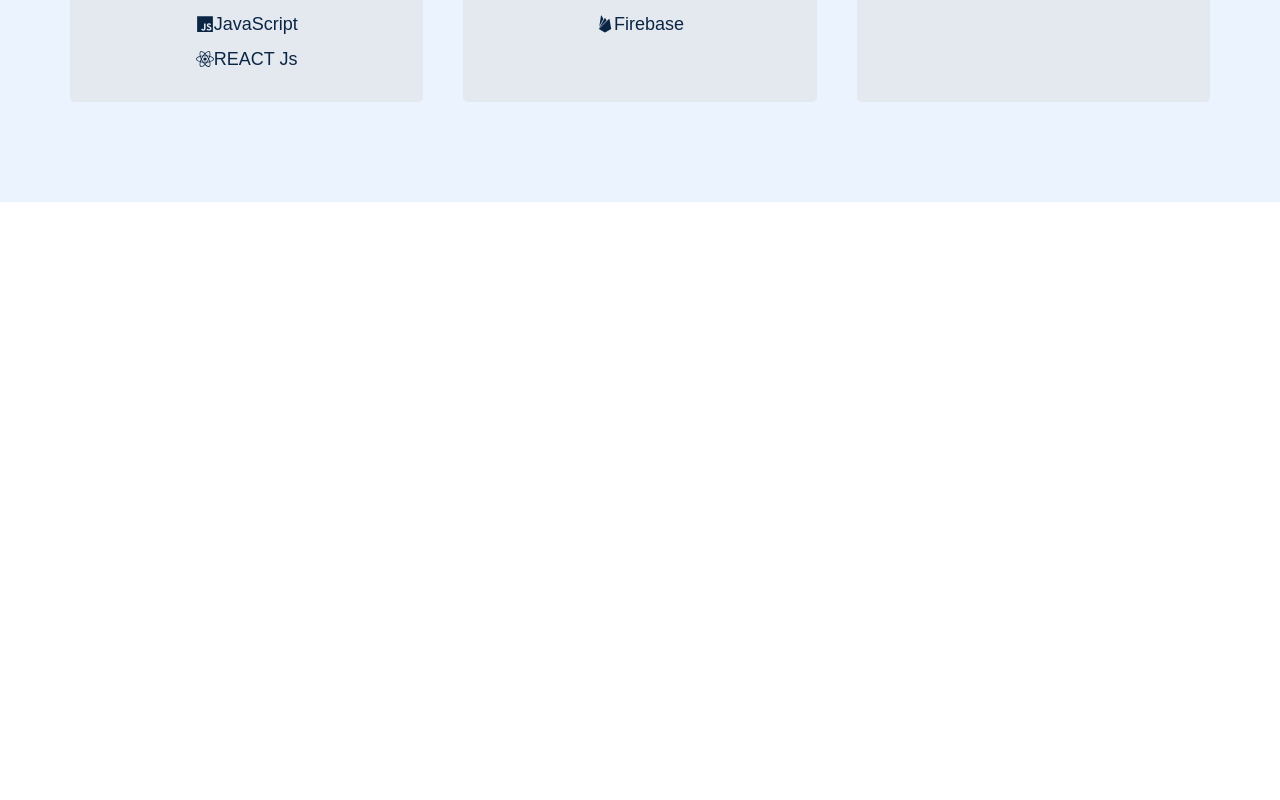
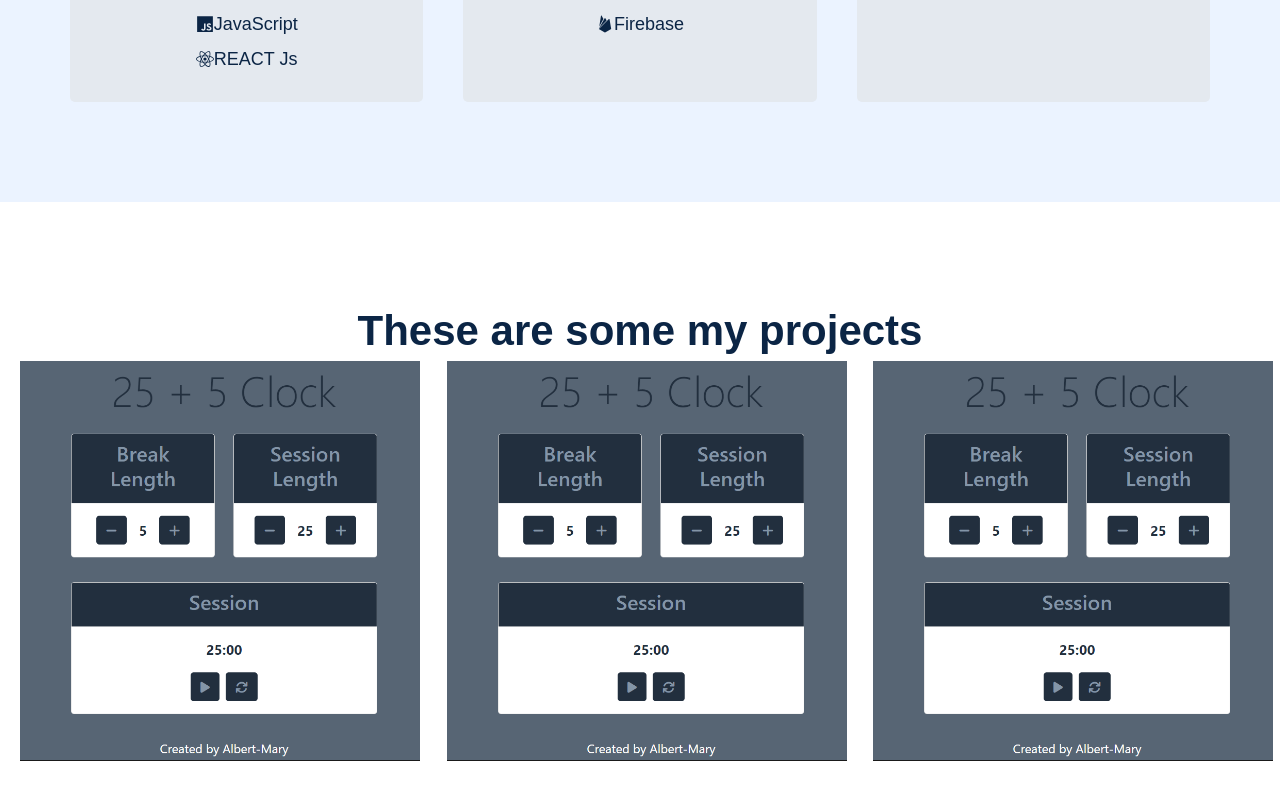
Before and after one commit to Albert4940/Portfolio-v2, a React (Create React App) app: page / in a window 1280 px wide. Shown: the part 1445-2245 px from the top of the page. Before the commit the page ends 1647 px from the top, so only its background shows below. Built offline with nearby package versions, Linux system fonts and the light colour scheme.

Commit message:
P-48013676: Addpicture and descrition with animation

```diff
--- a/src/App.js
+++ b/src/App.js
@@ -1,6 +1,7 @@
 import About from "./components/About";
 import Header from "./components/Header"
 import Welcome from "./components/Welcome"
+import {ProjectSection as Project} from "./components/Project"
 
 //Custom hook to get screenSize
 import { useEffect} from 'react';
@@ -28,6 +29,7 @@ function App() {
       <Header />
       <Welcome />
       <About />
+      <Project />
     </main>
   );
 }
--- a/src/components/About/SkillSection.jsx
+++ b/src/components/About/SkillSection.jsx
@@ -2,7 +2,7 @@ import styled from "styled-components"
 import GridStyle from "../../utils/style/GridStyle"
 import Skill from "./Skill";
 //change into ListSkill
-import { skills } from "../../utils/data/skills";
+import { skills } from "../../data";
 
 const SkillSectionConatainer = styled.div`
     margin: 0 6rem;
--- /dev/null
+++ b/src/components/Project/Project.jsx
@@ -0,0 +1,53 @@
+import styled from "styled-components";
+//try to use css pseudo like before and content for description
+const ProjectStyled = styled.a`
+display: block;
+overflow: hidden;
+height: 400px;
+width:400px;
+background-image: url(${({Pic}) => Pic && Pic});
+    background-repeat:no-repeat;
+    background-size:cover;
+    &:hover{
+        div{
+            margin-right:0;
+          }
+    }
+`
+
+const Description = styled.div`
+    /*background: rgba(56, 70, 86, 0.50);*/
+    margin-right:-1200px;
+    z-index: 3;
+    transition:0.5s;
+    /*h3{
+        text-align:left;
+    }
+    p{
+        text-align:center;
+    }*/
+`
+
+const ProjectTitle = styled.h3`
+h3{
+    text-align:left;
+}
+p{
+    text-align:center;
+}
+`
+export const Project = (props) => {
+    const {imgSrc,title,description} = props.project
+    return(
+        <ProjectStyled Pic={imgSrc}>
+            <Description>
+                <ProjectTitle>
+                    {title}
+                </ProjectTitle>
+                <p>
+                    {description}
+                </p>
+            </Description>
+        </ProjectStyled>
+    )
+}
--- /dev/null
+++ b/src/components/Project/index.jsx
@@ -0,0 +1,25 @@
+import styled from "styled-components"
+import GridStyle from "../../utils/style/GridStyle"
+import {projects} from "../../data"
+import { Project } from "./Project"
+
+const ProjectContainer = styled.section`
+    text-align: center;
+    padding: 10rem 2rem;
+
+`
+const ProjectGrid = GridStyle();
+export const ProjectSection = () => {
+    return(
+        <ProjectContainer>
+            <h2>These are some my projects</h2>
+            <ProjectGrid>
+                {projects.map((item,index) => (
+                    <Project key={`${item.title}-${index}`} project={item} />
+                ))}
+            </ProjectGrid>
+        </ProjectContainer>
+    )
+}
+
+//export default ProjectSection;
--- a/src/components/ResumeButton/index.jsx
+++ b/src/components/ResumeButton/index.jsx
@@ -1,6 +1,7 @@
-import ButtonStyle from "../../utils/style/ButtonStyle";
+import {ButtonStyle} from "../../utils/style/ButtonStyle";
 import { FaArrowDown } from "react-icons/fa";
 import { useColor } from "../../utils/hooks";
+import styled from "styled-components";
 //export without function
 
 const IStyle = {
@@ -9,12 +10,13 @@ const IStyle = {
     transition: 'transform 0.3s ease-out',
 }
 
+const Button = styled.button`
+  ${({colors}) => colors && ButtonStyle(colors)}
+`
+// const Button = styled.
 const ResumeButton = () => {
-
-  const Button = ButtonStyle(useColor());
-
     return(
-        <Button>
+        <Button colors={useColor()}>
           <a
             href="path/to/file"
             alt=""
--- a/src/utils/data/skills.js
+++ b/src/data/index.js
@@ -1,5 +1,6 @@
 import { FaHtml5, FaCss3Alt, FaReact, FaPhp, FaJava } from "react-icons/fa";
 import { IoLogoJavascript,IoLogoFirebase } from "react-icons/io5";
+import promodoIMG from '../assets/promodoIMG.png'
 
 export const skills = [
     {
@@ -54,3 +55,27 @@ export const skills = [
         ]
     }
 ]
+
+export const projects = [
+    {
+        title:"Promodo",
+        description:`dolor sit amet, consectetur adipiscing elit.
+        Sed rutrum est id neque volutpat facilisis.`,
+        link:"",
+        imgSrc: promodoIMG,
+    },
+    {
+        title:"Promodo",
+        description:`dolor sit amet, consectetur adipiscing elit.
+        Sed rutrum est id neque volutpat facilisis.`,
+        link:"",
+        imgSrc:promodoIMG,
+    },
+    {
+        title:"Promodo",
+        description:`dolor sit amet, consectetur adipiscing elit.
+        Sed rutrum est id neque volutpat facilisis.`,
+        link:"",
+        imgSrc:promodoIMG,
+    },
+]
--- a/src/utils/style/ButtonStyle.js
+++ b/src/utils/style/ButtonStyle.js
@@ -1,6 +1,4 @@
-import styled from "styled-components";
-
-const ButtonStyle = ({primary,secondary,thirdy,fifth}) => (styled.button`
+export const ButtonStyle = ({primary,secondary,thirdy,fifth}) => (`
     border:none;
     cursor:pointer;
       display: flex;
@@ -23,5 +21,3 @@ const ButtonStyle = ({primary,secondary,thirdy,fifth}) => (styled.button`
     }
     `
 )
-
-export default ButtonStyle;
```
Also changed, not shown: src/assets/promodoIMG.png (added).
